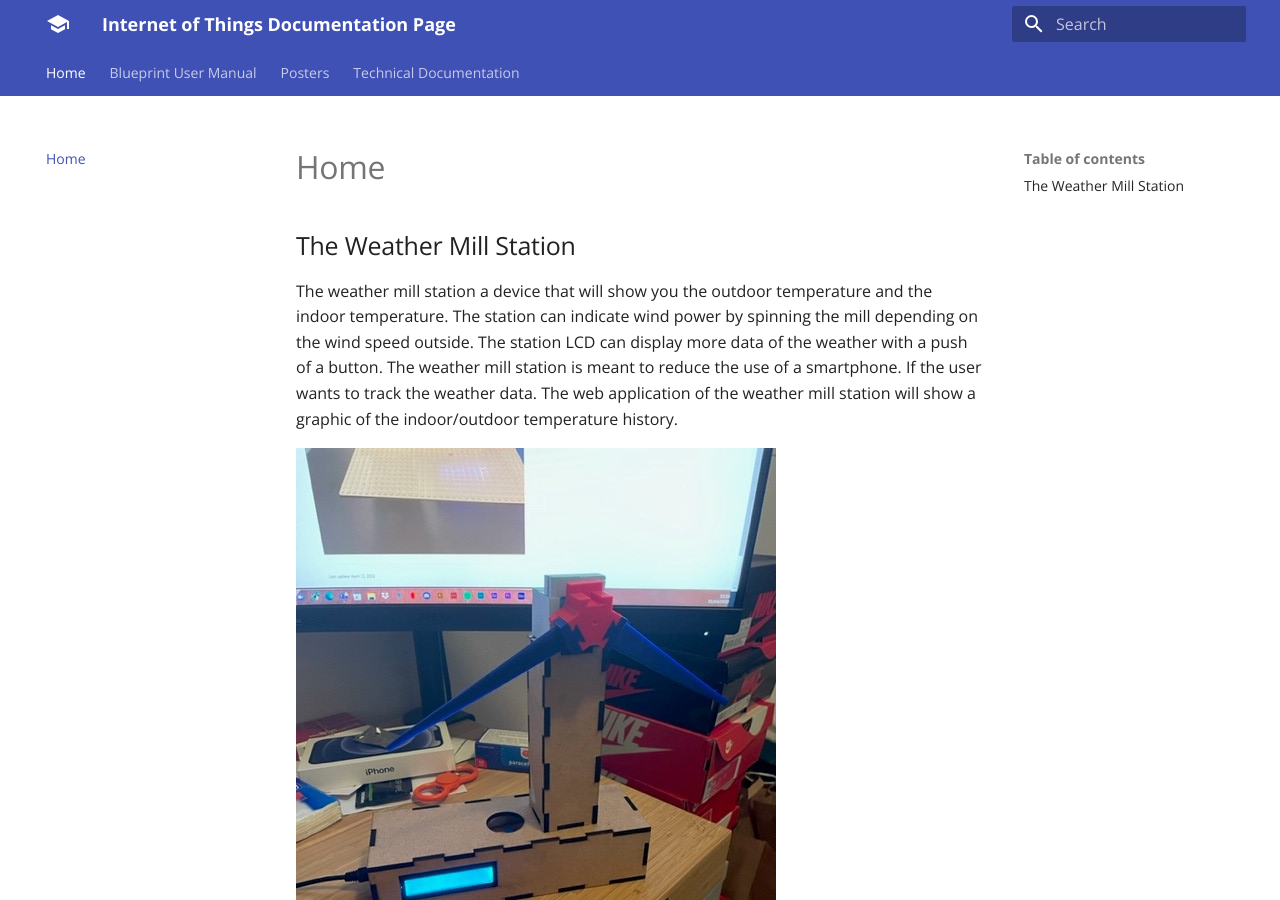
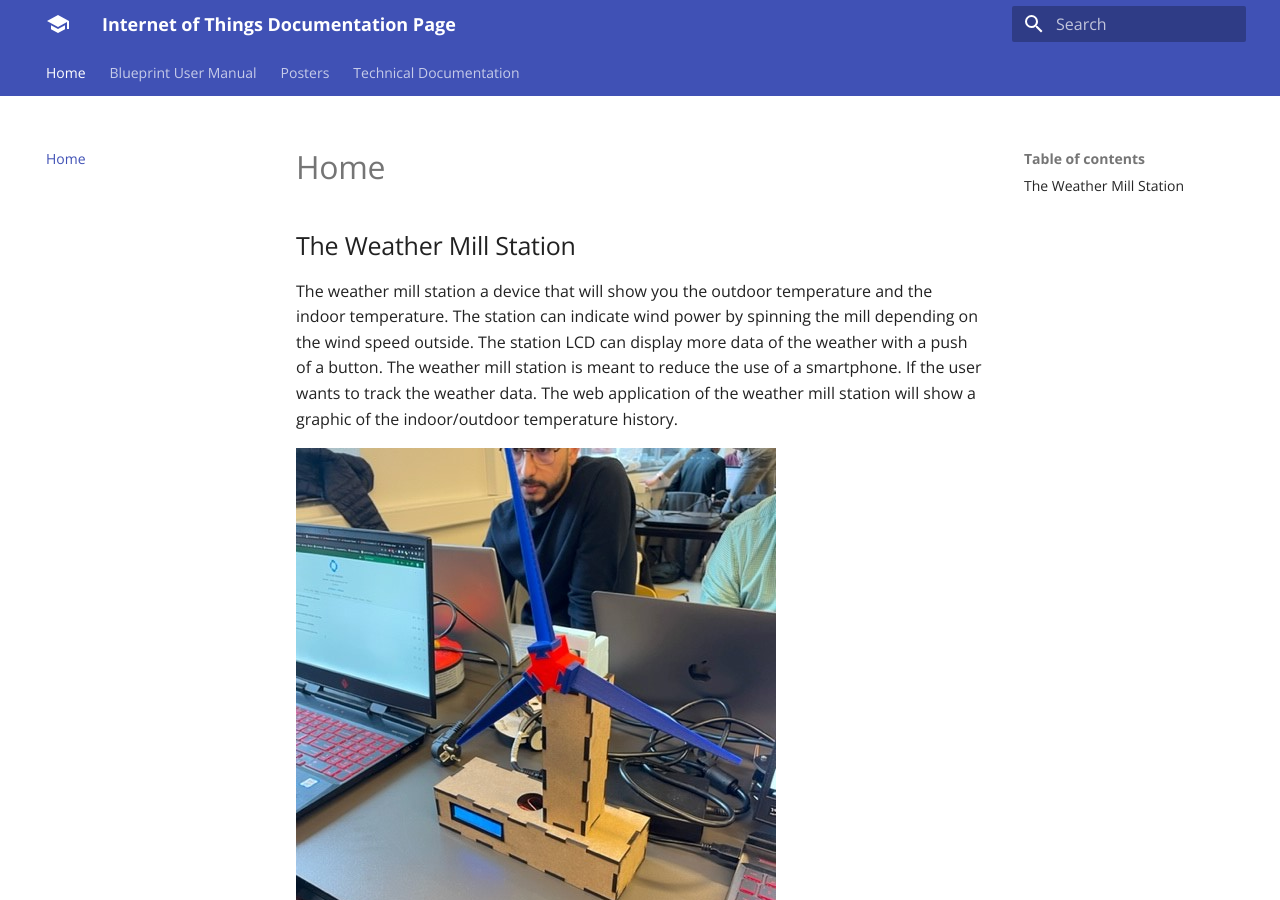
Before and after one commit to ESIgbinosun/IOTweatherstation, an MkDocs documentation site: the page built from docs/index.md, in a window 1280 px wide and 900 px high. Built offline with MkDocs 1.6.1 and Material for MkDocs 9.7.7, drawn with Linux system fonts in a browser that asks for light colours.

Commit message:
update docs

```diff
--- a/docs/index.md
+++ b/docs/index.md
@@ -5,5 +5,5 @@ The station can indicate wind power by spinning the mill depending on the wind s
 The station LCD can display more data of the weather with a push of a button. The weather mill station is meant to reduce the use of a smartphone.
 If the user wants to track the weather data. The web application of the weather mill station will show a graphic of the indoor/outdoor temperature history.
 
-![product](Posters/IOT windmill2.jpg)
+![product](Posters/IOT windmill3.jpg)
 ![product/prototype](Posters/IOT windmill.jpg)
```
Also changed, not shown: docs/Technical Documentation/embedded_device.md (+1 -1 lines), docs/Posters/IOT windmill3.jpg (added), docs/Technical Documentation/IMGIOT/IOT windmill3.jpg (added).
